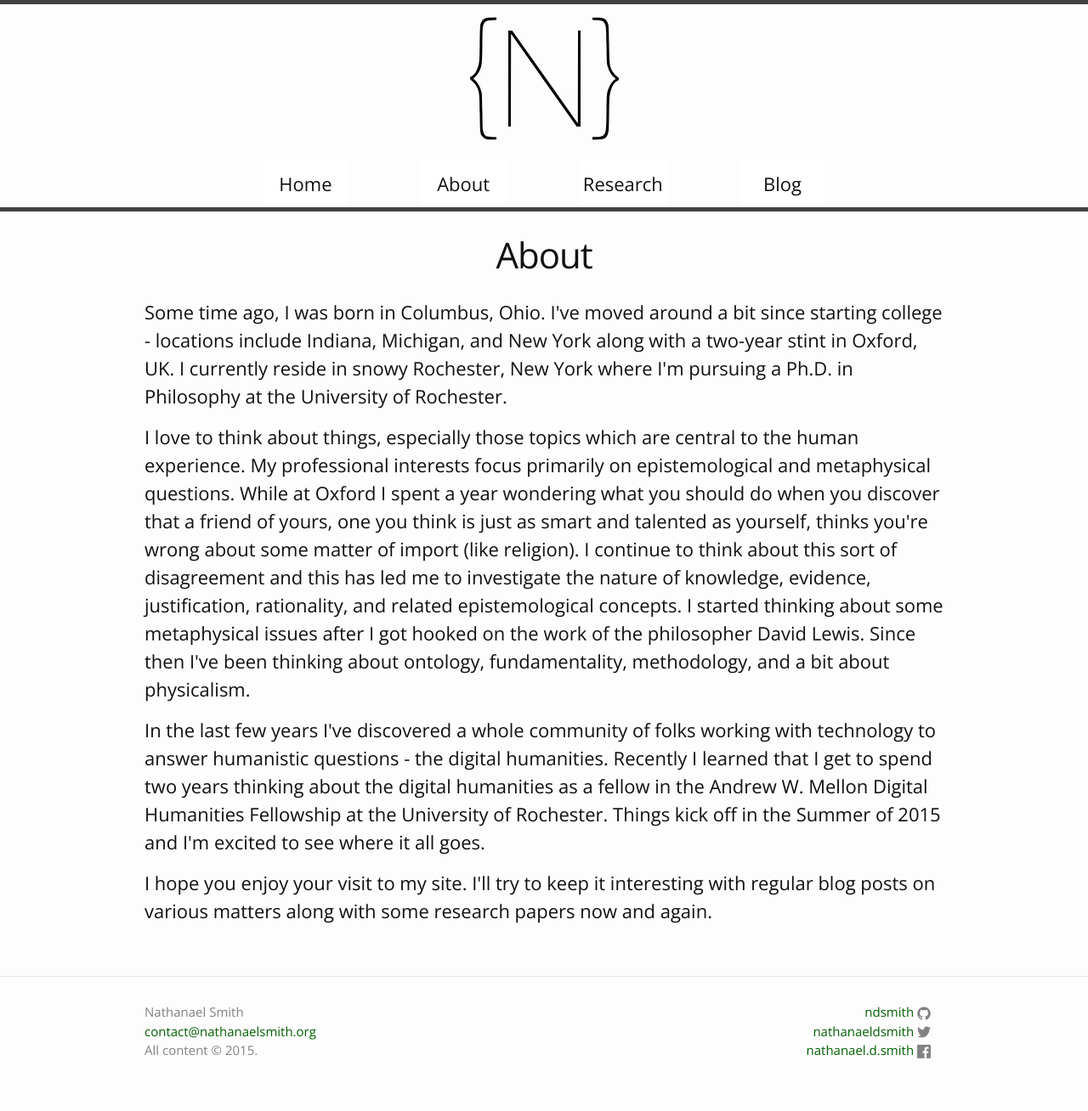
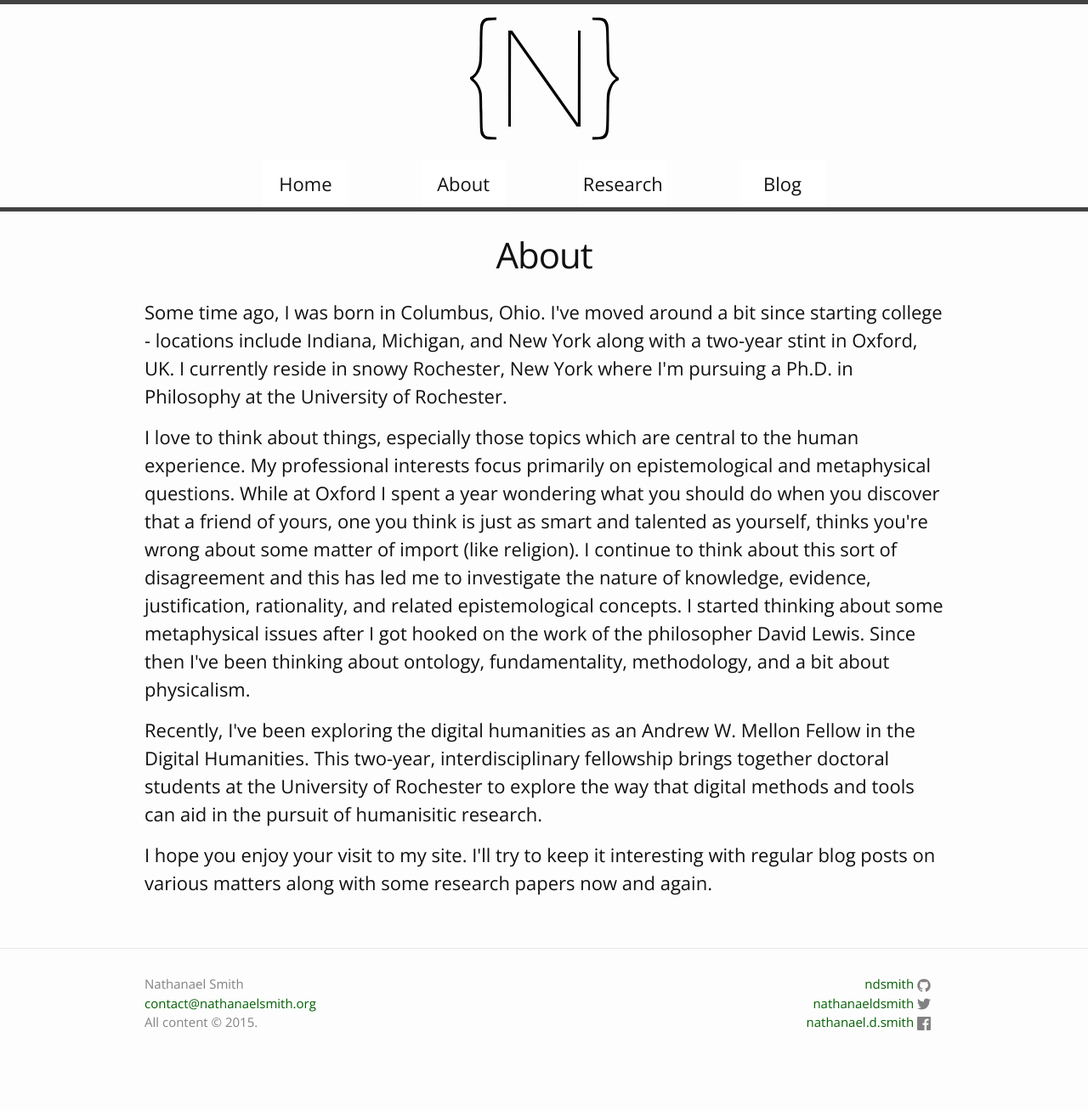
Before and after one commit to ndsmith/ndsmith.github.io, a Jekyll site: the page built from about/index.html, in a window 1280 px wide. Shown: the whole page at 85% size. Built offline with Jekyll 4.4.1, drawn with Linux system fonts in a browser that asks for light colours; after the commit the page ends 1275 px from its top, so only the background shows below that.

Commit message:
Updated about page
Changed about page to indicate that I am presently a Mellon Fellow. 5/30

```diff
--- a/about/index.html
+++ b/about/index.html
@@ -10,6 +10,6 @@ weight: 2
 
 <p>I love to think about things, especially those topics which are central to the human experience. My professional interests focus primarily on epistemological and metaphysical questions. While at Oxford I spent a year wondering what you should do when you discover that a friend of yours, one you think is just as smart and talented as yourself, thinks you're wrong about some matter of import (like religion). I continue to think about this sort of disagreement and this has led me to investigate the nature of knowledge, evidence, justification, rationality, and related epistemological concepts. I started thinking about some metaphysical issues after I got hooked on the work of the philosopher David Lewis. Since then I've been thinking about ontology, fundamentality, methodology, and a bit about physicalism. </p>
 
-<p>In the last few years I've discovered a whole community of folks working with technology to answer humanistic questions - the digital humanities. Recently I learned that I get to spend two years thinking about the digital humanities as a fellow in the Andrew W. Mellon Digital Humanities Fellowship at the University of Rochester. Things kick off in the Summer of 2015 and I'm excited to see where it all goes. </p>
+<p>Recently, I've been exploring the digital humanities as an Andrew W. Mellon Fellow in the Digital Humanities. This two-year, interdisciplinary fellowship brings together doctoral students at the University of Rochester to explore the way that digital methods and tools can aid in the pursuit of humanisitic research.</p>
 
 <p>I hope you enjoy your visit to my site. I'll try to keep it interesting with regular blog posts on various matters along with some research papers now and again.</p>
```
